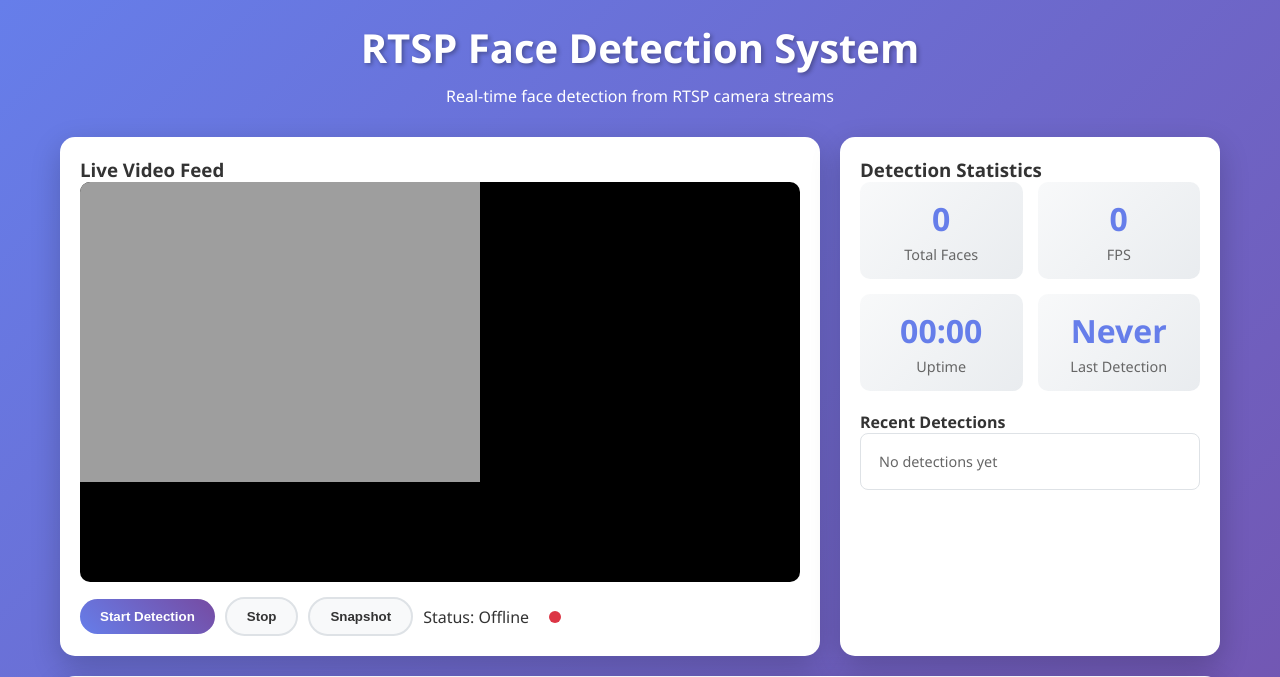
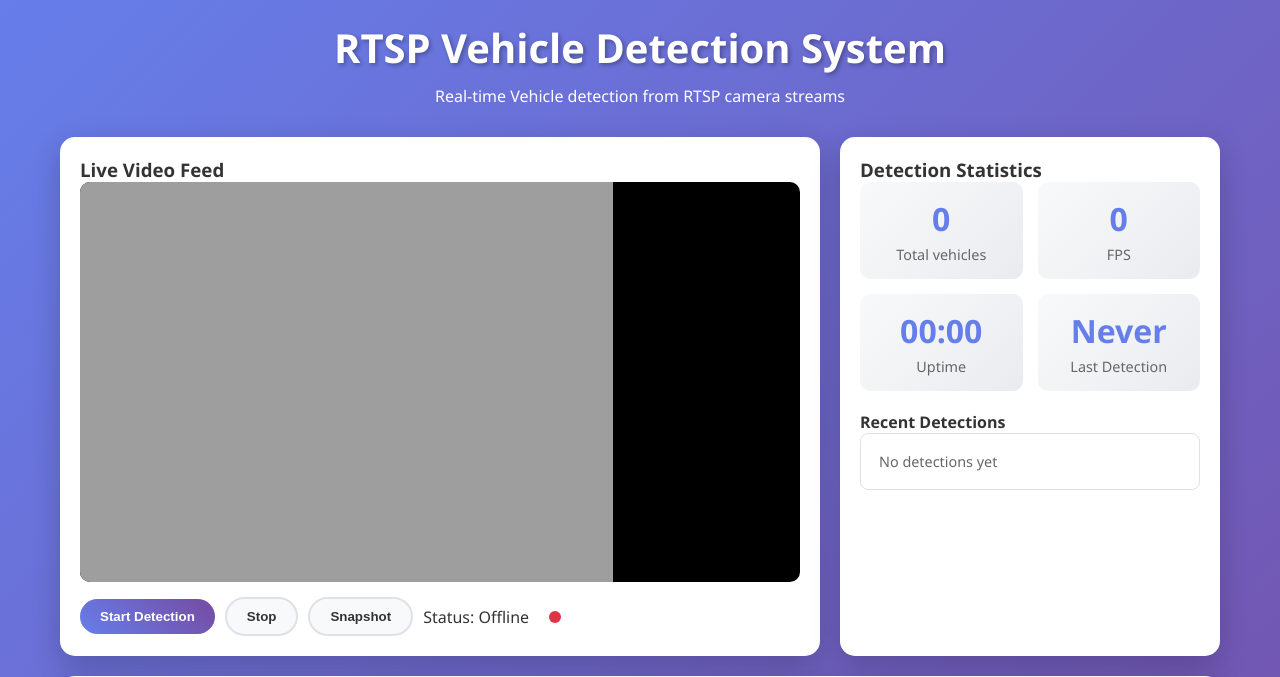
Before and after one commit to Praxxav/RTSP_face_detection, a Flask app: page / in a window 1280 px wide. Shown: the top 677 px of the page. Run offline with Flask 3, Linux system fonts and the light colour scheme; a user stored in the database is signed in; some libraries are stand-ins or nearby versions.

Commit message:
vehicle detections

```diff
--- a/app.py
+++ b/app.py
@@ -1,13 +1,15 @@
 import time
 
-from flask import Flask, jsonify, render_template, request, session, redirect, url_for, send_from_directory, Response
+from flask import Flask, jsonify, render_template, request, session, redirect, url_for, send_from_directory, Response # type: ignore
 from flask_socketio import SocketIO
 import bcrypt, cv2, os
 from datetime import datetime
 
 
 from detection.face_detector import FaceDetector
+from detection.vehicle_detector import VehicleDetector
 from detection.optimized_stream_processor import OptimizedStreamProcessor
+
 
 from database.model import init_db, get_db_connection
 from flask_cors import CORS
@@ -21,6 +23,8 @@ socketio = SocketIO(app, cors_allowed_origins="*")
 
 # Global variables for performance optimization
 face_detector = FaceDetector()
+vehicle_detector = VehicleDetector()
+
 stream_processors = {}
 os.makedirs(app.config['UPLOAD_FOLDER'], exist_ok=True)
 
@@ -100,8 +104,14 @@ def video_feed():
                 # Get the latest frame without blocking
                 frame = stream_processor.last_frame.copy()
 
+                for det in getattr(stream_processor, 'detections', []):
+                    x, y, w, h = det['box']
+                    confidence = det['confidence']
+                    cv2.rectangle(frame, (x, y), (x + w, y + h), (0, 255, 0), 2)
+                    cv2.putText(frame, f'{confidence:.2f}', (x, y - 10),
+                                cv2.FONT_HERSHEY_SIMPLEX, 0.5, (0, 255, 0), 1)
                 # Encode frame efficiently
-                encode_param = [int(cv2.IMWRITE_JPEG_QUALITY), 85]  # Reduce quality for speed
+                encode_param = [int(cv2.IMWRITE_JPEG_QUALITY), 95]  # Reduce quality for speed
                 _, buffer = cv2.imencode('.jpg', frame, encode_param)
 
                 yield (b'--frame\r\nContent-Type: image/jpeg\r\n\r\n' + buffer.tobytes() + b'\r\n')
--- a/detection/face_detector.py
+++ b/detection/face_detector.py
@@ -10,7 +10,10 @@ class FaceDetector:
         self.detector = MTCNN()
         self.lock = threading.Lock()
 
+
     def detect_optimized(self, frame, threshold=0.8):
+        if frame is None or not hasattr(frame, "shape"):
+            return []
         rgb = cv2.cvtColor(frame, cv2.COLOR_BGR2RGB)
         with self.lock:
             results = self.detector.detect_faces(rgb)
--- a/requirements.txt
+++ b/requirements.txt
@@ -2,8 +2,8 @@ flask
 flask_socketio
 eventlet
 mtcnn
-opencv-python-headless
-numpy<1.25.0
+opencv-python==4.7.0.72
+numpy<2
 bcrypt
 flask-cors
 setuptools>=65.5.0
--- a/static/script.js
+++ b/static/script.js
@@ -96,7 +96,7 @@ function addDetection(faceCount, frameUrl = null) {
     detectionsList.innerHTML = '';
   }
 
-  detectionsList.insertBefore(detectionItem, detectionsList.firstChild);
+ detectionsList.insertBefore(detectionItem, detectionsList.firstChild);
 
   while (detectionsList.children.length > 10) {
     detectionsList.removeChild(detectionsList.lastChild);
--- a/static/styles.css
+++ b/static/styles.css
@@ -51,7 +51,24 @@
     border-radius: 10px;
     overflow: hidden;
     margin-bottom: 15px;
+    display: flex;
+    justify-content: center;
+    align-items: center;
 }
+
+/* FIX FOR BLURRY IMAGE - START */
+#video {
+    width: 100%;
+    height: 100%;
+    object-fit: contain; /* Maintain aspect ratio */
+}
+
+#snapshotImage {
+    object-fit: contain; /* Maintain aspect ratio */
+    max-width: 100%;
+    max-height: 200px;
+}
+/* FIX FOR BLURRY IMAGE - END */
 
 .video-placeholder {
     display: flex;
@@ -66,6 +83,7 @@
     display: flex;
     gap: 10px;
     align-items: center;
+    flex-wrap: wrap;
 }
 
 .btn {
@@ -206,6 +224,16 @@
     font-size: 0.8rem;
 }
 
+/* NEW: Alert styling */
+.detection-alert {
+    background-color: #fff3cd;
+    border-left: 4px solid #ffc107;
+    padding: 10px;
+    margin-bottom: 10px;
+    border-radius: 4px;
+}
+
+/* Responsive improvements */
 @media (max-width: 768px) {
     .dashboard {
         grid-template-columns: 1fr;
@@ -214,4 +242,25 @@
     .stats-grid {
         grid-template-columns: 1fr;
     }
+
+    .video-container {
+        height: 300px;
     }
+}
+
+@media (max-width: 480px) {
+    .controls {
+        flex-direction: column;
+        align-items: flex-start;
+    }
+
+    .btn {
+        width: 100%;
+        margin-bottom: 5px;
+    }
+
+    .status-indicator {
+        margin-left: 0;
+        margin-top: 5px;
+    }
+}
--- a/templates/index.html
+++ b/templates/index.html
@@ -3,14 +3,14 @@
 <head>
   <meta charset="UTF-8" />
   <meta name="viewport" content="width=device-width, initial-scale=1.0"/>
-  <title>RTSP Face Detection Dashboard</title>
+  <title>RTSP Vehicle Detection Dashboard</title>
   <link rel="stylesheet" href="{{ url_for('static', filename='styles.css') }}">
 </head>
 <body>
   <div class="container">
     <div class="header">
-      <h1>RTSP Face Detection System</h1>
-      <p>Real-time face detection from RTSP camera streams</p>
+      <h1>RTSP Vehicle Detection System</h1>
+      <p>Real-time Vehicle detection from RTSP camera streams</p>
     </div>
 
     <div class="dashboard">
@@ -34,7 +34,7 @@
         <div class="stats-grid">
           <div class="stat-card">
             <div class="stat-number" id="totalFaces">0</div>
-            <div class="stat-label">Total Faces</div>
+            <div class="stat-label">Total vehicles</div>
           </div>
           <div class="stat-card">
             <div class="stat-number" id="currentFps">0</div>
```
Also changed, not shown: detection/optimized_stream_processor.py (+11 -6 lines), detection/vehicle_detector.py (added, +26 -0 lines), database/database.db, 1 other file. Lines whose indentation alone changed are shown as unchanged.
